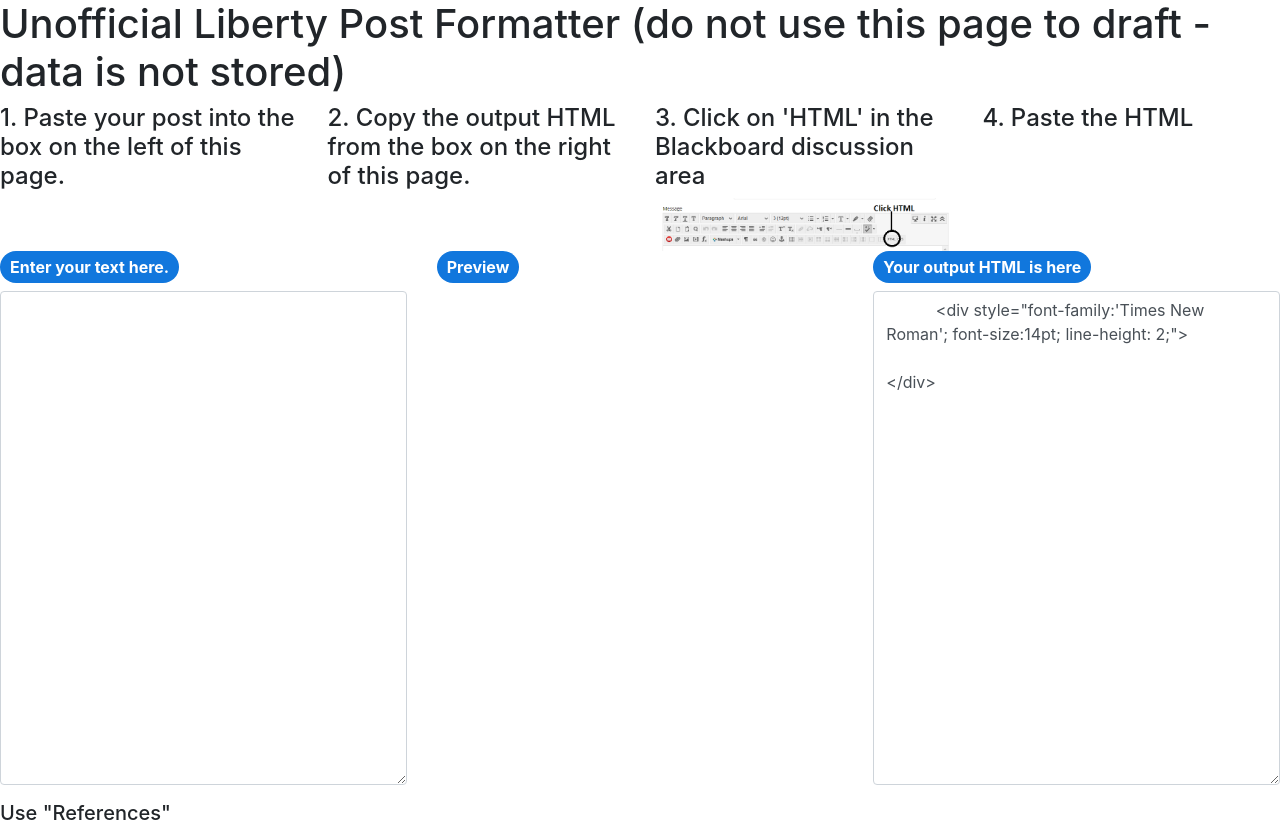
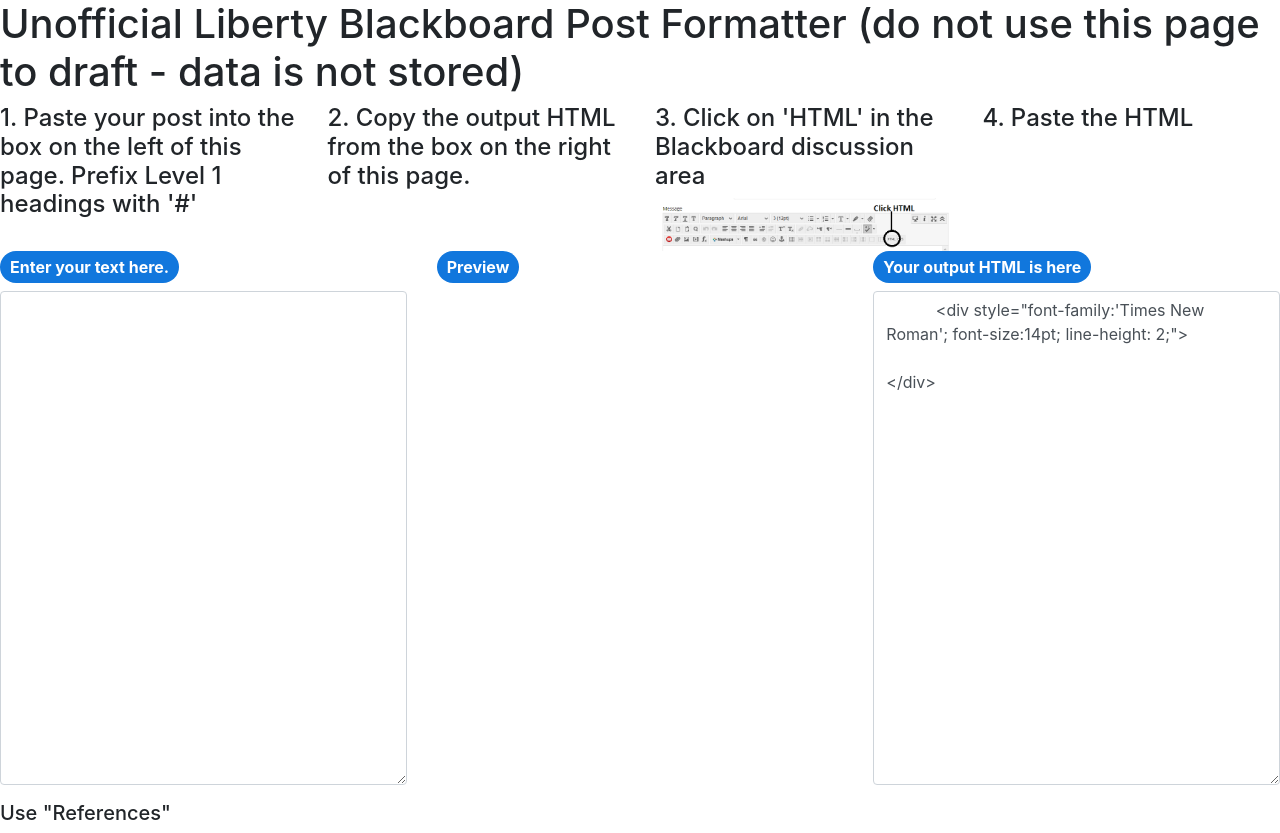
Before and after one commit to dennythecoder/formatter, a plain HTML site: page index.html in a window 1280 px wide. Drawn offline with nearby package versions, Linux system fonts and the light colour scheme.

Commit message:
Update index.html

```diff
--- a/index.html
+++ b/index.html
@@ -21,11 +21,11 @@
   </head>
   <body>
 
-    <h1>Unofficial Liberty Post Formatter (do not use this page to draft - data is not stored)</h1>
+    <h1>Unofficial Liberty Blackboard Post Formatter (do not use this page to draft - data is not stored)</h1>
     <div id="app">
         <div class="row">
      <div class="col-3">
-       <h4>1. Paste your post into the box on the left of this page.</h4>
+       <h4>1. Paste your post into the box on the left of this page. Prefix Level 1 headings with '#'</h4>
     </div>
 
     <div class="col-3">
@@ -116,25 +116,6 @@
         }
       });
       </script>
-<!--
-    <div style="font-family:'Times New Roman'; font-size:14pt; line-height: 2;">
-Katrina,
-<p style="text-indent:1.5em;margin:0">
-The post argues that information is always helpful in enhancing business operations. However, it should be pointed out that the information has to be successfully analyzed and processed to make it useful. Hassani, et. al (2018) noted that many companies have become proficient in the collection of data but lag in transforming that data collection into process improvement.
-<p style="text-indent:1.5em;margin:0">
-As we try to apply the Magana model to our industries, it seems that people prefer to see their use of technology in terms of transcendent. Perhaps, industries have outpaced education in integrating technology into their processes. Indeed, businesses seeking to make a profit may have additional impetus to do so, but we may be misapplying the model to our areas as well.
-<p style="text-indent:1.5em;margin:0">
-The post answers the question of whether or not the organization is information centric somewhat awkwardly. There seems to be a lack of consensus on what is meant by information centrism. One that I adopted considered it to be focused utilizing information to improve the business. This principle is consistent with Schwab’s (2016) concept of increasingly leveraging IT platforms to enhance business processes as part of the fourth industrial revolution. It seems to be consistent with the retail organization cited in the post as well. Like our eyes, the information in our organizations provides us with sight. Jesus told us in Matthew 6:22, “The eye is the lamp of the body. If your eyes are healthy, your whole body will be full of light” (Holy Bible, New Living Translation, 2015). If we leverage IT in our organizations properly, our organizations stand to be healthy as well.
 
-<p style="text-align:center; font-weight:bold;margin:0; line-height:2">
-References
-<p style="padding-left:1.5em; text-indent:-1.5em;margin:0; line-height:2">
-Hassani, H., Huang, X., & Silva, E. (2018). Digitalisation and big data mining in banking. Big Data and Cognitive Computing, 2(3), 18.
-<p style="padding-left:1.5em; text-indent:-1.5em;margin:0; line-height:2">
-Holy Bible, New Living Translation. (2015). New Living Translation. (Original work published 1996)
-<p style="padding-left:1.5em; text-indent:-1.5em;margin:0; line-height:2">
-Schwab, K. 2016. The Fourth Industrial Revolution: What It Means, How to Respond. World Economic Forum.Retrieved from https://www.weforum.org/agenda/2016/01/the-fourth-industrial-revolution-what-it-means-and-how-to-respond/
-
--->
 </body>
 </html>
```
